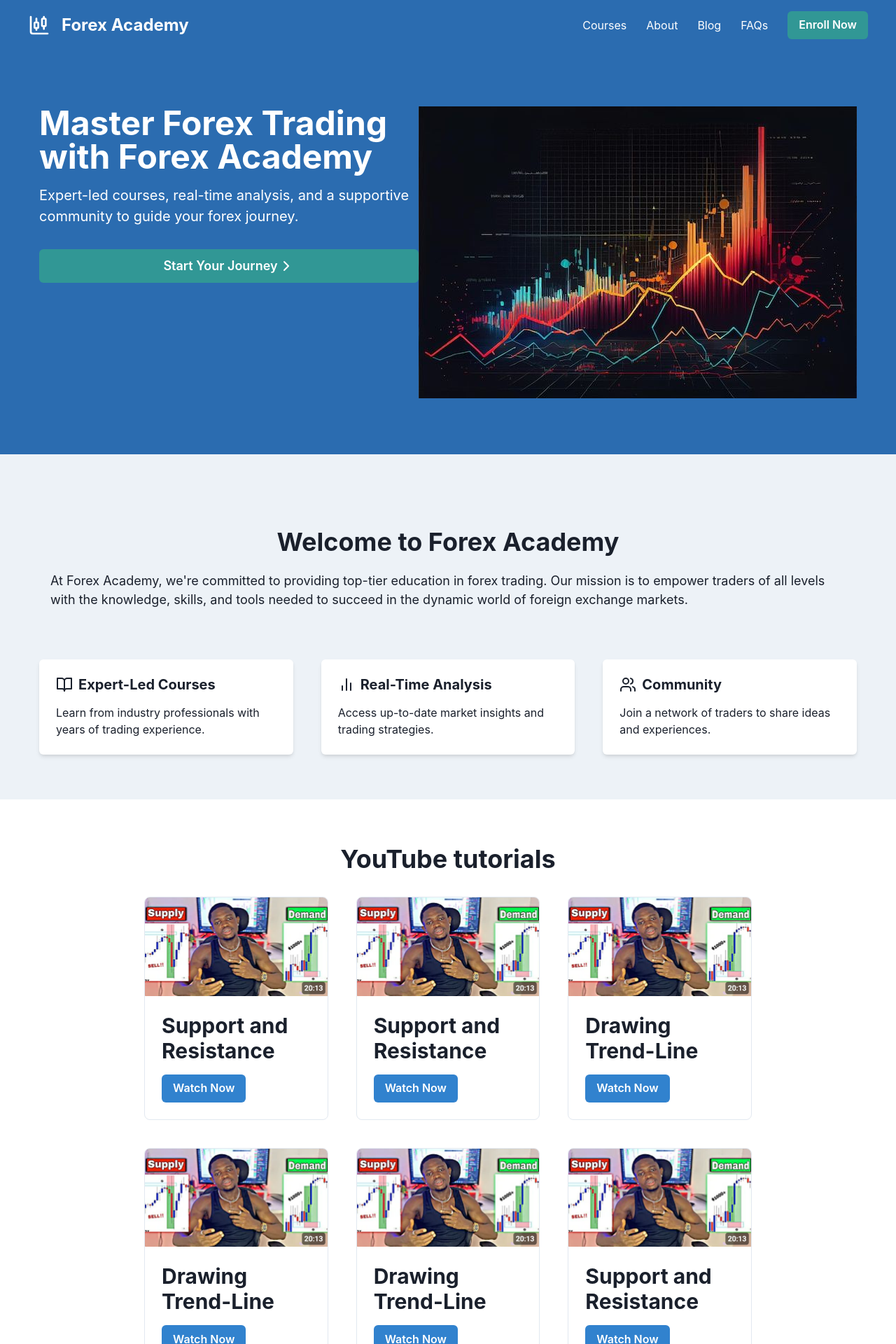
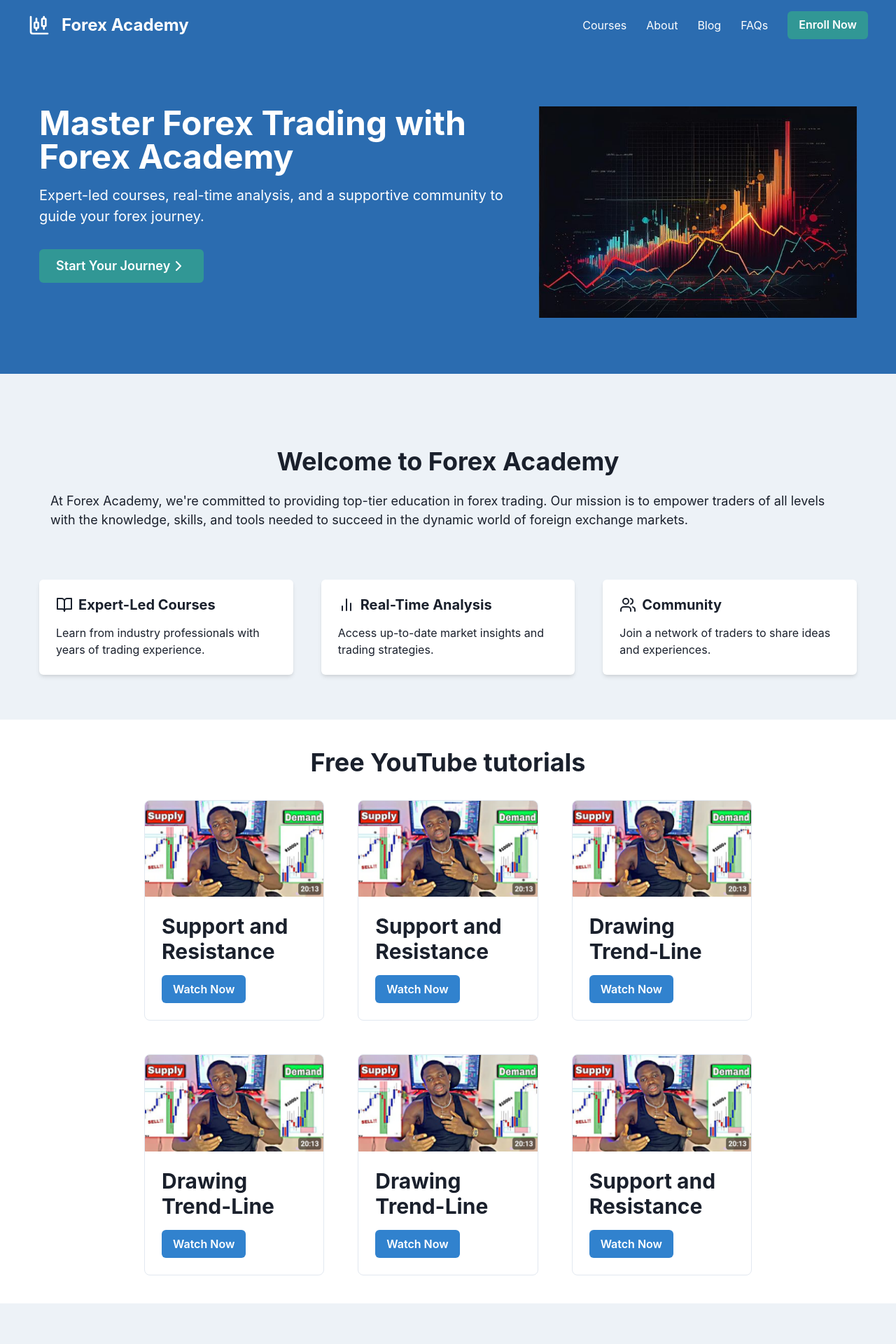
Before and after one commit to YongoDavid/FX_ac, a React (Create React App) app: page / in a window 1280 px wide. Shown: the top 1920 px of the page at 70% size. Built offline with nearby package versions, Linux system fonts and the light colour scheme.

Commit message:
More UI updates

```diff
--- a/src/pages/About.js
+++ b/src/pages/About.js
@@ -3,9 +3,9 @@ import React from 'react';
 import { Box, Container, Heading, Text, SimpleGrid, Image, VStack } from '@chakra-ui/react';
 
 const teamMembers = [
-  { name: 'John Smith', role: 'Founder & Lead Instructor', bio: 'John has over 15 years of experience in forex trading and has trained thousands of successful traders.' },
-  { name: 'Jane Doe', role: 'Technical Analysis Expert', bio: 'Jane specializes in advanced chart patterns and has developed several proprietary trading strategies.' },
-  { name: 'Mike Johnson', role: 'Risk Management Specialist', bio: 'Mike focuses on teaching traders how to protect their capital and manage risk effectively.' },
+  { name: 'Noel reys', role: 'Founder & Lead Instructor', bio: 'John has over 15 years of experience in forex trading and has trained thousands of successful traders.' },
+  { name: 'Noel reys', role: 'Technical Analysis Expert', bio: 'Jane specializes in advanced chart patterns and has developed several proprietary trading strategies.' },
+  { name: 'Noel reys', role: 'Risk Management Specialist', bio: 'Mike focuses on teaching traders how to protect their capital and manage risk effectively.' },
 ];
 
 function About() {
--- a/src/pages/FAQs.js
+++ b/src/pages/FAQs.js
@@ -13,15 +13,15 @@ const faqs = [
   },
   {
     question: 'Do you offer any certifications?',
-    answer: 'Yes, upon successful completion of a course, you will receive a certificate of completion from Forex Academy.'
+    answer: 'Yes, upon successful completion of a course, you will receive a certificate of completion from Noel Forex Academy.'
   },
   {
     question: 'What payment methods do you accept?',
-    answer: 'We accept credit cards, PayPal, and various cryptocurrencies for course payments.'
+    answer: 'We accept Bank Transfer, and various cryptocurrencies for payments.'
   },
   {
-    question: "'Can I get a refund if I'm not satisfied with a course?'",
-    answer: "'We offer a 30-day money-back guarantee if you're not satisfied with your course purchase.'"
+    question: "Can I get a refund if I'm not satisfied with a course?",
+    answer: "We offer a 30-day money-back guarantee if you're not satisfied with your course purchase."
   }
 ];
 
--- a/src/pages/Home.js
+++ b/src/pages/Home.js
@@ -1,5 +1,5 @@
 import React from 'react';
-import { Box, Button, Container, Heading, Text, SimpleGrid , Flex} from '@chakra-ui/react';
+import { Box, Button, Container, Heading, Text, SimpleGrid , GridItem , Flex} from '@chakra-ui/react';
 import { Link as RouterLink } from 'react-router-dom';
 import { ChevronRight, BarChart2, BookOpen, Users } from "lucide-react";
 import myImage from '../assets/myImage.jpg';
@@ -11,8 +11,9 @@ function Home() {
       {/* Hero Section */}
       <Box bg="blue.600" color="white" py={20}>
         <Container maxW="1200px">
-          <Flex direction="row" >
-            <Flex direction="column" justifyContent="start">
+          <SimpleGrid column={2} row={1}>
+            <Flex>
+              <GridItem colSpan={1}>
                 <Heading as="h1" size="2xl" mb={4}>
                   Master Forex Trading with Forex Academy
                 </Heading>
@@ -23,9 +24,12 @@ function Home() {
                   Start Your Journey
                 <ChevronRight className="ml-2 h-4 w-4" />
               </Button>
+              </GridItem>
+              <GridItem>
+                <img src={fxChart} alt="" />
+              </GridItem>
             </Flex>
-            <img src={fxChart} alt="" />
-          </Flex>
+          </SimpleGrid>
         </Container>
       </Box>
 
@@ -64,11 +68,11 @@ function Home() {
         </Container>
       </Box>
 
-      <Container maxW="900px" py={16}>
+      <Container maxW="900px" py={10}>
         <Heading as="h2" size="xl" mb={8} textAlign="center">
-            YouTube tutorials
+          Free YouTube tutorials
         </Heading>
-        <SimpleGrid columns={{ base: 1, md: 3 }} spacing={10}>
+        <SimpleGrid columns={{ base: 1, md: 3 }} spacing={12}>
           {['Support and Resistance', 'Support and Resistance', 'Drawing Trend-Line','Drawing Trend-Line', 'Drawing Trend-Line', 'Support and Resistance'].map((lesson, index) => (
             <Box key={lesson} borderWidth={1} borderRadius="lg" overflow="hidden">
               {/* Display a specific image based on the index */}
```
Lines whose indentation alone changed are shown as unchanged.
